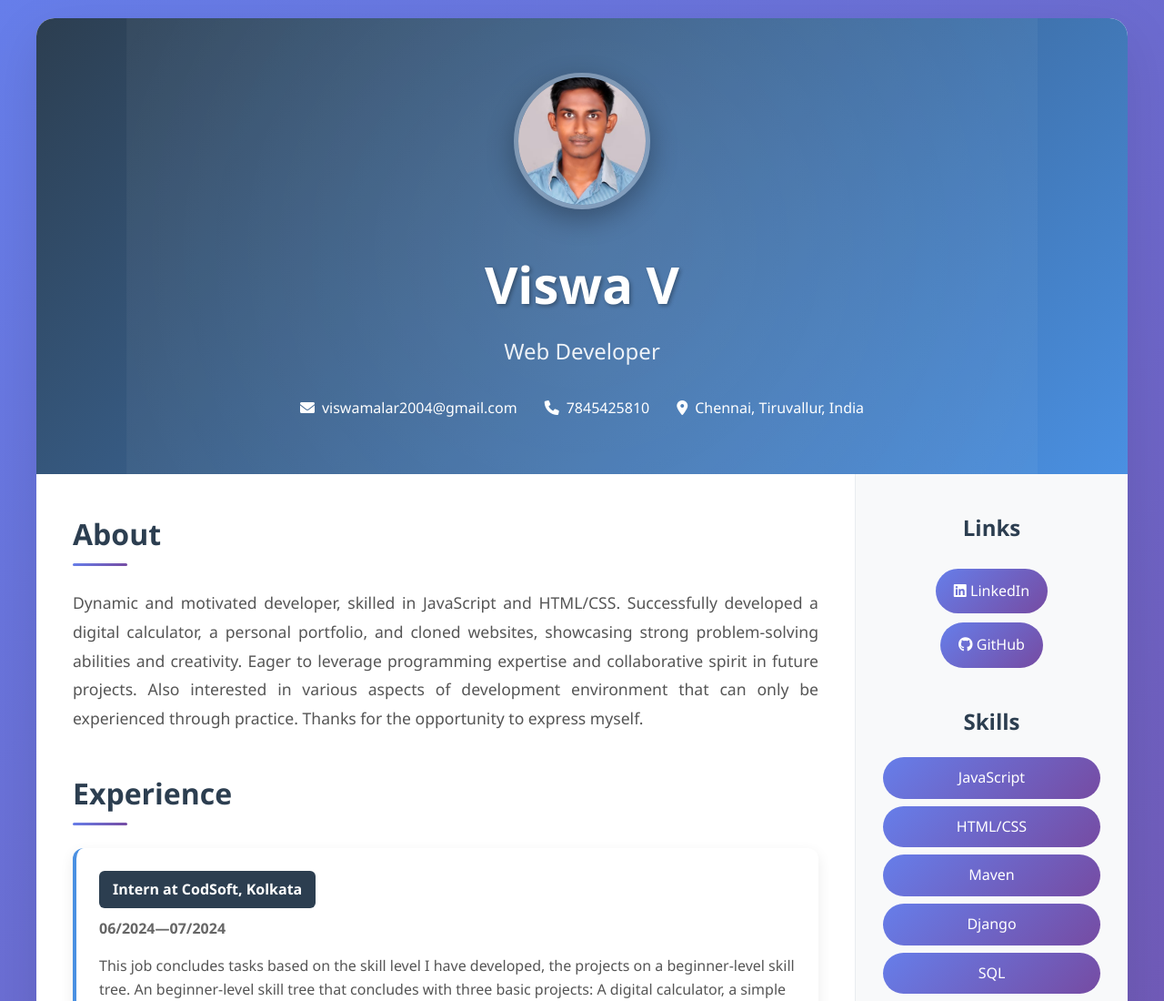
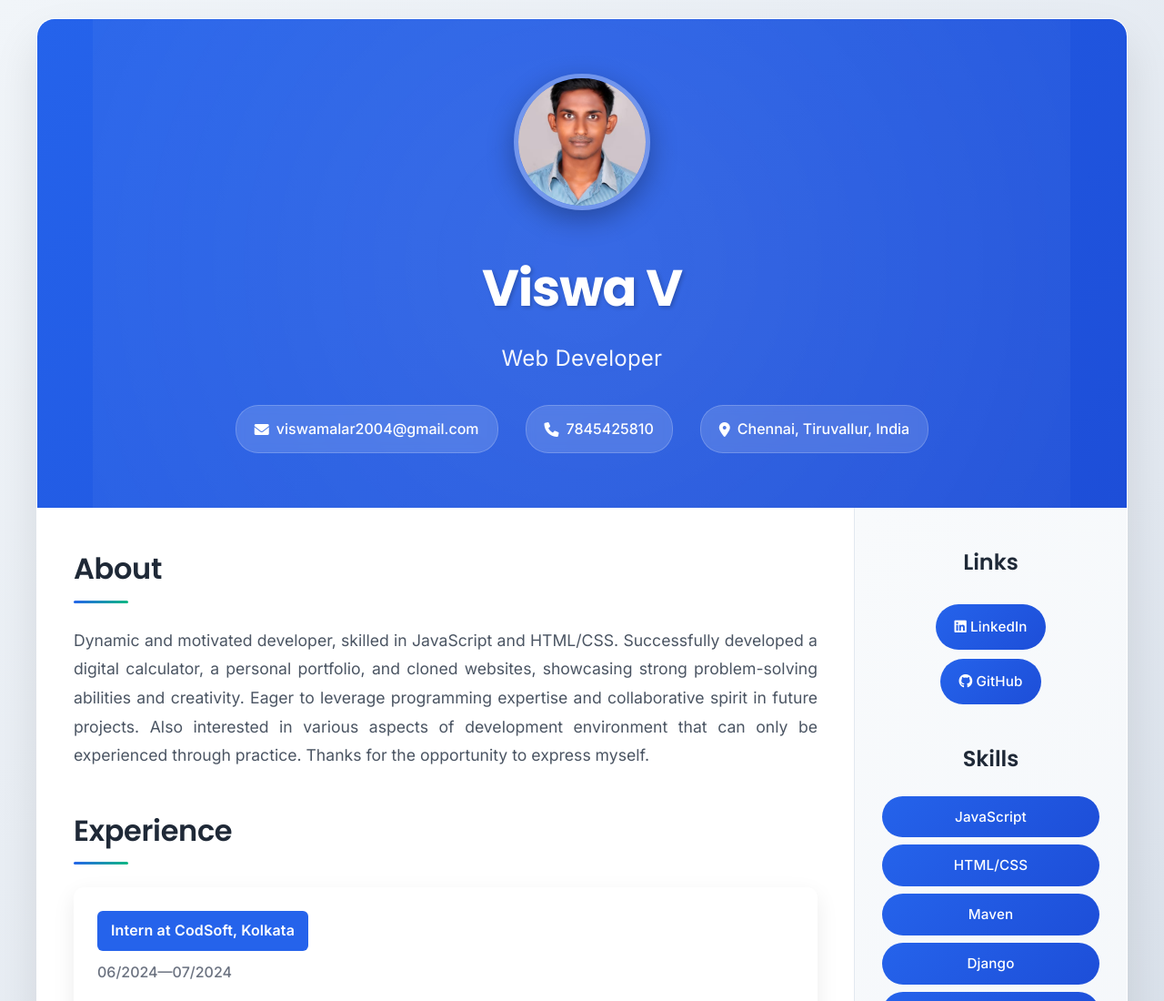
Before and after one commit to viswalegend27/My-resume, a website: page index.html in a window 1280 px wide. Shown: the top 1100 px of the page at 91% size. Drawn offline with Linux system fonts and the light colour scheme.

Commit message:
Removing the styles and enhancing

```diff
--- a/index.html
+++ b/index.html
@@ -5,7 +5,22 @@
     <meta name="viewport" content="width=device-width, initial-scale=1.0">
     <title>Viswa V - Web Developer</title>
     <link href="https://cdnjs.cloudflare.com/ajax/libs/font-awesome/6.0.0/css/all.min.css" rel="stylesheet">
+    <link href="https://fonts.googleapis.com/css2?family=Inter:wght@300;400;500;600;700&family=Poppins:wght@300;400;500;600;700&display=swap" rel="stylesheet">
     <style>
+        :root {
+            --primary: #2563eb;
+            --primary-dark: #1d4ed8;
+            --secondary: #10b981;
+            --accent: #f59e0b;
+            --dark: #1f2937;
+            --light: #f8fafc;
+            --text-primary: #1f2937;
+            --text-secondary: #4b5563;
+            --text-light: #6b7280;
+            --glass: rgba(255, 255, 255, 0.95);
+            --glass-border: rgba(255, 255, 255, 0.2);
+        }
+
         * {
             margin: 0;
             padding: 0;
@@ -13,22 +28,25 @@
         }
 
         body {
-            font-family: 'Segoe UI', Tahoma, Geneva, Verdana, sans-serif;
-            line-height: 1.6;
-            color: #333;
-            background: linear-gradient(135deg, #667eea 0%, #764ba2 100%);
+            font-family: 'Inter', 'Poppins', -apple-system, BlinkMacSystemFont, sans-serif;
+            line-height: 1.7;
+            color: var(--text-primary);
+            background: linear-gradient(135deg, #f1f5f9 0%, #e2e8f0 50%, #cbd5e1 100%);
             min-height: 100vh;
             padding: 20px;
+            font-weight: 400;
         }
 
         .container {
             max-width: 1200px;
             margin: 0 auto;
-            background: white;
+            background: rgba(255, 255, 255, 0.98);
             border-radius: 20px;
-            box-shadow: 0 20px 60px rgba(0,0,0,0.1);
+            box-shadow: 0 25px 50px rgba(0, 0, 0, 0.1);
             overflow: hidden;
             animation: slideUp 0.8s ease-out;
+            backdrop-filter: blur(10px);
+            border: 1px solid rgba(255, 255, 255, 0.3);
         }
 
         @keyframes slideUp {
@@ -43,7 +61,7 @@
         }
 
         .header {
-            background: linear-gradient(135deg, #2c3e50 0%, #4a90e2 100%);
+            background: linear-gradient(135deg, var(--primary) 0%, var(--primary-dark) 100%);
             color: white;
             padding: 60px 40px;
             text-align: center;
@@ -80,19 +98,24 @@
         }
 
         .header h1 {
+            font-family: 'Poppins', sans-serif;
             font-size: 3.5rem;
             margin-bottom: 10px;
-            text-shadow: 2px 2px 4px rgba(0,0,0,0.3);
+            text-shadow: 2px 2px 4px rgba(0,0,0,0.2);
             position: relative;
             z-index: 1;
+            font-weight: 700;
+            letter-spacing: -0.02em;
         }
 
         .header h2 {
+            font-family: 'Inter', sans-serif;
             font-size: 1.5rem;
-            font-weight: 300;
-            opacity: 0.9;
+            font-weight: 400;
+            opacity: 0.95;
             position: relative;
             z-index: 1;
+            letter-spacing: 0.01em;
         }
 
         .contact-info {
@@ -110,6 +133,18 @@
             align-items: center;
             gap: 8px;
             font-size: 1rem;
+            font-weight: 500;
+            background: rgba(255, 255, 255, 0.15);
+            padding: 12px 20px;
+            border-radius: 25px;
+            backdrop-filter: blur(5px);
+            border: 1px solid rgba(255, 255, 255, 0.2);
+            transition: all 0.3s ease;
+        }
+
+        .contact-item:hover {
+            background: rgba(255, 255, 255, 0.25);
+            transform: translateY(-2px);
         }
 
         .main-content {
@@ -123,9 +158,9 @@
         }
 
         .right-column {
-            background: #f8f9fa;
+            background: linear-gradient(135deg, #f8fafc 0%, #f1f5f9 100%);
             padding: 40px 30px;
-            border-left: 1px solid #e9ecef;
+            border-left: 1px solid #e2e8f0;
         }
 
         .section {
@@ -133,11 +168,14 @@
         }
 
         .section h3 {
+            font-family: 'Poppins', sans-serif;
             font-size: 2rem;
-            color: #2c3e50;
+            color: var(--text-primary);
             margin-bottom: 25px;
             position: relative;
             padding-bottom: 10px;
+            font-weight: 600;
+            letter-spacing: -0.01em;
         }
 
         .section h3::after {
@@ -147,51 +185,57 @@
             left: 0;
             width: 60px;
             height: 3px;
-            background: linear-gradient(135deg, #667eea, #764ba2);
+            background: linear-gradient(135deg, var(--primary), var(--secondary));
             border-radius: 2px;
         }
 
         .about-text {
             font-size: 1.1rem;
             line-height: 1.8;
-            color: #555;
+            color: var(--text-secondary);
             text-align: justify;
+            font-weight: 400;
         }
 
         .experience-item, .education-item, .project-item {
-            background: white;
+            background: rgba(255, 255, 255, 0.9);
             padding: 25px;
             border-radius: 12px;
-            box-shadow: 0 5px 15px rgba(0,0,0,0.08);
+            box-shadow: 0 8px 25px rgba(0, 0, 0, 0.08);
             margin-bottom: 20px;
-            border-left: 4px solid #4a90e2;
+            border-left: 4px solid var(--primary);
             transition: transform 0.3s ease, box-shadow 0.3s ease;
+            backdrop-filter: blur(10px);
+            border: 1px solid rgba(255, 255, 255, 0.2);
         }
 
         .experience-item:hover, .education-item:hover, .project-item:hover {
             transform: translateY(-5px);
-            box-shadow: 0 10px 25px rgba(0,0,0,0.15);
+            box-shadow: 0 15px 35px rgba(0, 0, 0, 0.15);
         }
 
         .job-title, .degree-title, .project-title {
-            background: #2c3e50;
+            background: var(--primary);
             color: white;
             padding: 8px 15px;
             border-radius: 6px;
-            font-weight: bold;
+            font-weight: 600;
             margin-bottom: 10px;
             display: inline-block;
+            font-size: 1rem;
+            letter-spacing: 0.01em;
         }
 
         .job-period, .education-period {
-            color: #666;
-            font-weight: bold;
+            color: var(--text-light);
+            font-weight: 500;
             margin-bottom: 15px;
         }
 
         .job-description, .education-description, .project-description {
-            color: #555;
-            line-height: 1.6;
+            color: var(--text-secondary);
+            line-height: 1.7;
+            font-weight: 400;
         }
 
         .right-section {
@@ -199,11 +243,13 @@
         }
 
         .right-section h4 {
+            font-family: 'Poppins', sans-serif;
             font-size: 1.5rem;
-            color: #2c3e50;
+            color: var(--text-primary);
             margin-bottom: 20px;
             text-align: center;
             position: relative;
+            font-weight: 600;
         }
 
         .skills-list, .hobbies-list, .courses-list {
@@ -211,7 +257,7 @@
         }
 
         .skills-list li, .hobbies-list li {
-            background: linear-gradient(135deg, #667eea, #764ba2);
+            background: linear-gradient(135deg, var(--primary), var(--primary-dark));
             color: white;
             padding: 10px 15px;
             margin-bottom: 8px;
@@ -219,6 +265,8 @@
             text-align: center;
             font-weight: 500;
             transition: transform 0.3s ease;
+            font-size: 0.95rem;
+            letter-spacing: 0.01em;
         }
 
         .skills-list li:hover, .hobbies-list li:hover {
@@ -226,23 +274,26 @@
         }
 
         .course-item {
-            background: white;
+            background: rgba(255, 255, 255, 0.95);
             padding: 15px;
             border-radius: 8px;
-            box-shadow: 0 3px 10px rgba(0,0,0,0.1);
+            box-shadow: 0 5px 15px rgba(0, 0, 0, 0.08);
             margin-bottom: 15px;
-            border-left: 3px solid #4a90e2;
+            border-left: 3px solid var(--primary);
+            backdrop-filter: blur(5px);
         }
 
         .course-name {
-            font-weight: bold;
-            color: #2c3e50;
+            font-weight: 600;
+            color: var(--text-primary);
             margin-bottom: 5px;
+            font-size: 0.95rem;
         }
 
         .course-date {
-            color: #666;
+            color: var(--text-light);
             font-size: 0.9rem;
+            font-weight: 500;
         }
 
         .links {
@@ -251,7 +302,7 @@
 
         .link-item {
             display: inline-block;
-            background: linear-gradient(135deg, #667eea, #764ba2);
+            background: linear-gradient(135deg, var(--primary), var(--primary-dark));
             color: white;
             padding: 12px 20px;
             border-radius: 25px;
@@ -259,11 +310,13 @@
             margin: 5px;
             transition: transform 0.3s ease, box-shadow 0.3s ease;
             font-weight: 500;
+            font-size: 0.95rem;
+            letter-spacing: 0.01em;
         }
 
         .link-item:hover {
             transform: translateY(-2px);
-            box-shadow: 0 5px 15px rgba(0,0,0,0.2);
+            box-shadow: 0 8px 20px rgba(37, 99, 235, 0.3);
             color: white;
             text-decoration: none;
         }
@@ -297,7 +350,7 @@
 
             .right-column {
                 border-left: none;
-                border-top: 1px solid #e9ecef;
+                border-top: 1px solid #e2e8f0;
             }
         }
 
@@ -422,7 +475,7 @@
                 <div class="right-section">
                     <h4>Links</h4>
                     <div class="links">
-                        <a href="https://www.linkedin.com/in/viswa-v-696R12275" class="link-item" target="_blank">
+                        <a href="https://www.linkedin.com/in/viswa-v-6968a2275/" class="link-item" target="_blank">
                             <i class="fab fa-linkedin"></i> LinkedIn
                         </a>
                         <a href="https://github.com/viswalegend27" class="link-item" target="_blank">
```
